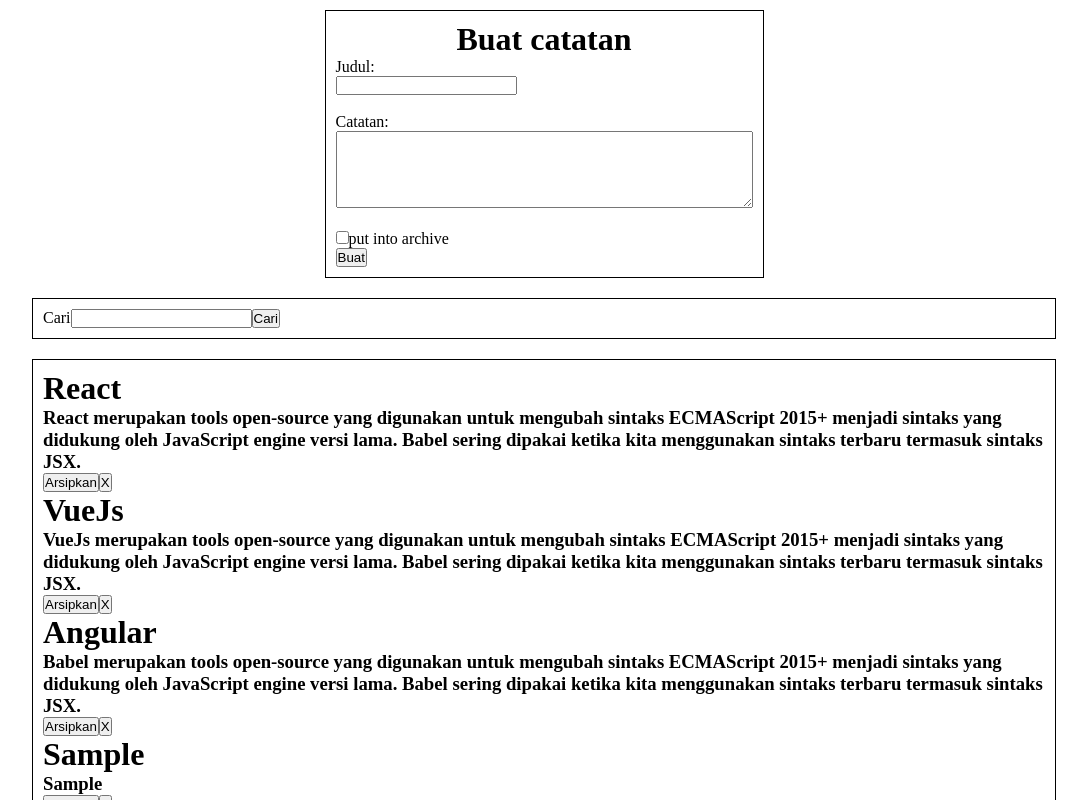
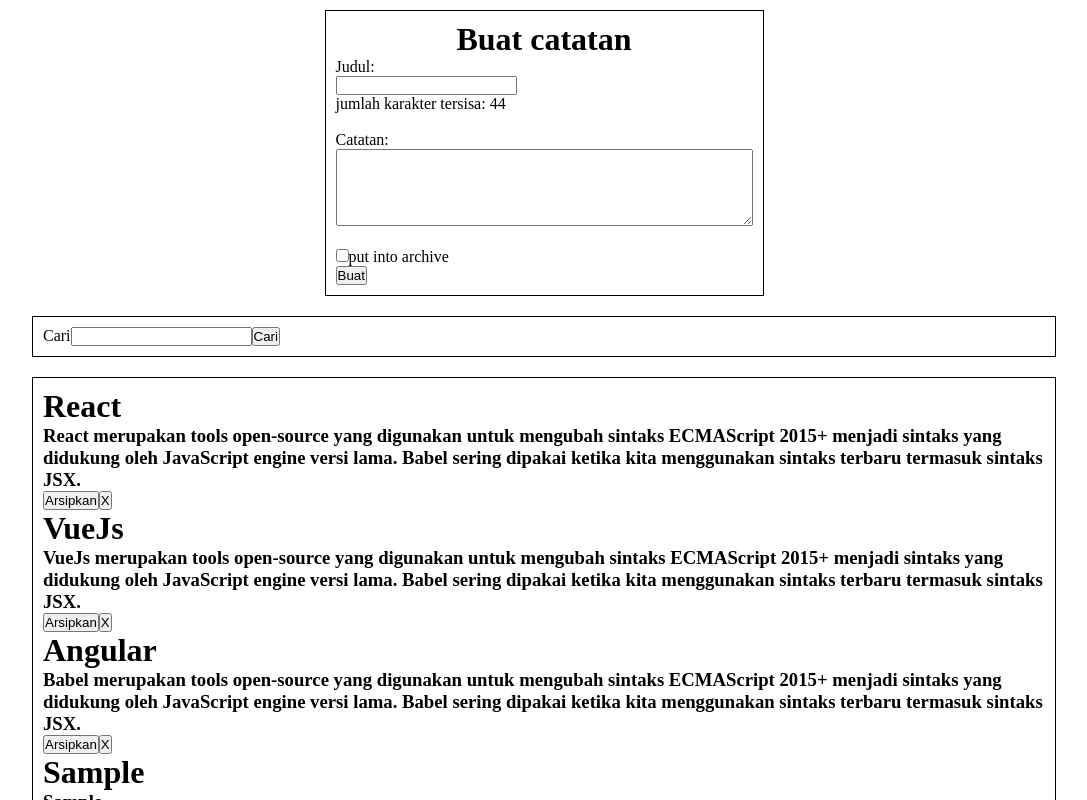
Before and after one commit to pandekar/dicoding-react-beginner-submission, a React (Vite) app: page / in a window 1280 px wide. Both pictures are taken after typing "Sample", "Sample" into the empty fields and a click on the button "Buat". Shown: the top 800 px of the page, without its empty margins (96-1183 px from the left). Built offline with nearby package versions, Linux system fonts and the light colour scheme.

Commit message:
update title limit functionality

```diff
--- a/src/components/NoteForm.jsx
+++ b/src/components/NoteForm.jsx
@@ -1,35 +1,43 @@
 import { useState, useContext } from 'react';
 
 const emptyString = '';
+const CHAR_LIMIT = 50
+
 
 const NoteForm = (props) => {
   const { setDatas, datasContext } = props;
+  const titleLengthLimit = CHAR_LIMIT;
   const datas = useContext(datasContext);
 
   const [title, setTitle] = useState(emptyString);
   const [titleLengthWarning, setTitleLengthWarning] = useState(false)
+  const [remainingChar, setRemainingChar] = useState(CHAR_LIMIT);
   const [body, setBody] = useState(emptyString);
   const [archived, setArchived] = useState(false);
 
   const _renderCharLimitWarning = () => {
     return (
-      <div>LEBIH DARI 50!!!!</div>
+      <div>jumlah karakter tersisa: {remainingChar}</div>
     );
   };
 
   const _onChangeHandlerTitle = (event) => {
     const data = event.target.value;
+    const availableCharInput = titleLengthLimit - data.length;
+
+    if (availableCharInput === -1) return
+
+    setRemainingChar(availableCharInput)
 
     // title limit warning
-    if (data.length >= 50) {
+    if (availableCharInput < CHAR_LIMIT) {
       setTitleLengthWarning(true)
     } else {
       setTitleLengthWarning(false)
     }
 
-    if (data.length <= 50) {
+    if (availableCharInput >= 0) {
       setTitle(data);
-
     }
   };
 
```
